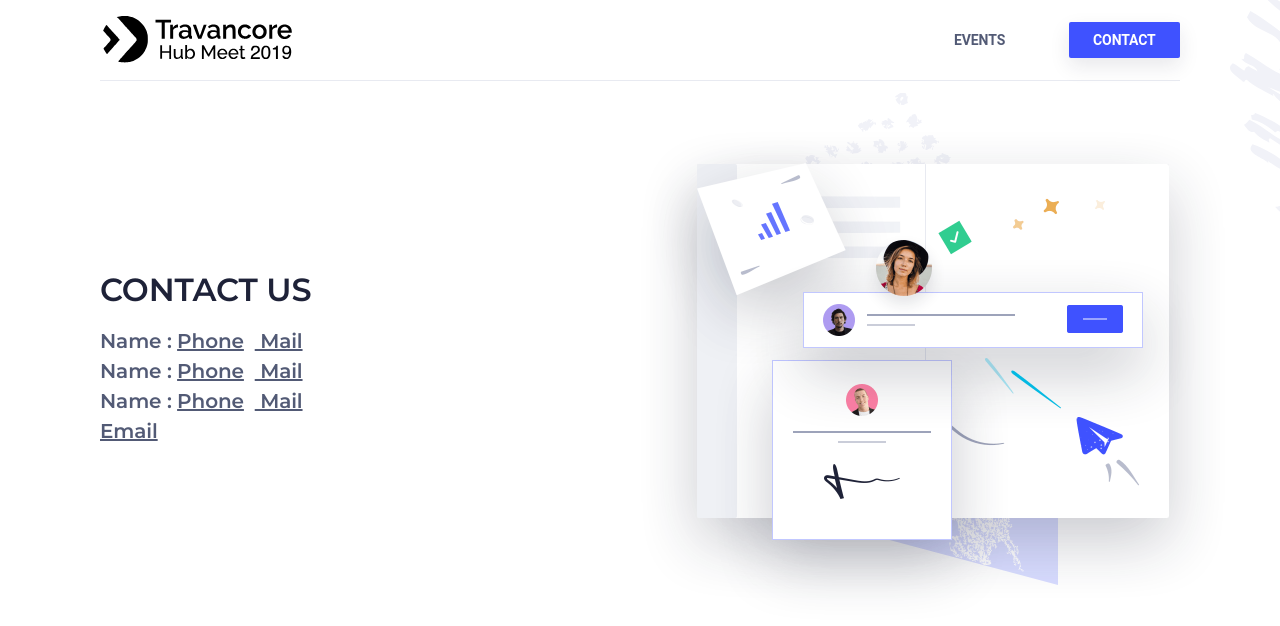
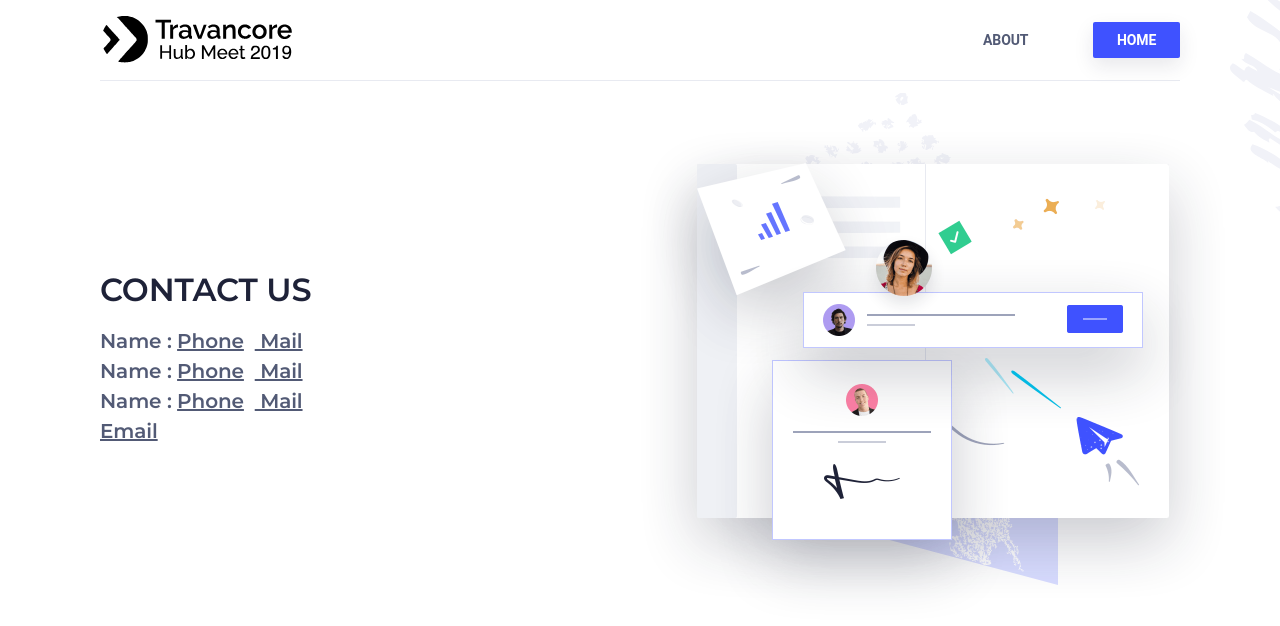
Before and after one commit to nalimhahs/ieeethm, a Django app: page /contact in a window 1280 px wide. Shown: the top 626 px of the page. Run offline with Django 3.2, Linux system fonts and the light colour scheme.

Commit message:
rm event from all pages

```diff
--- a/templates/events/singleevent.html
+++ b/templates/events/singleevent.html
@@ -101,8 +101,8 @@
                 </ul>
                 <ul class="il nm">
                   <li>
-                    <a class="tbuttonn fbuttonl sbuttono" href="/events"
-                      >Events</a
+                    <a class="tbuttonn fbuttonl sbuttono" href="/contact"
+                      >Contact</a
                     >
                   </li>
                 </ul>
--- a/templates/landing/contact.html
+++ b/templates/landing/contact.html
@@ -59,10 +59,10 @@
           <nav id="nh" class="nh">
             <div class="np">
               <ul class="if h nv">
-                <li class="reveal-scale-down" data-reveal-delay="100"><a href="/events">Events</a></li>
+                <li class="reveal-scale-down" data-reveal-delay="100"><a href="/about">ABOUT</a></li>
               </ul>
               <ul class="if nv">
-                <li class="reveal-scale-down" data-reveal-delay="200"><a class="tbuttonn fbuttonl sbuttono" href="">Contact</a></li>
+                <li class="reveal-scale-down" data-reveal-delay="200"><a class="tbuttonn fbuttonl sbuttono" href="./">HOME</a></li>
               </ul>
             </div>
           </nav>
```
